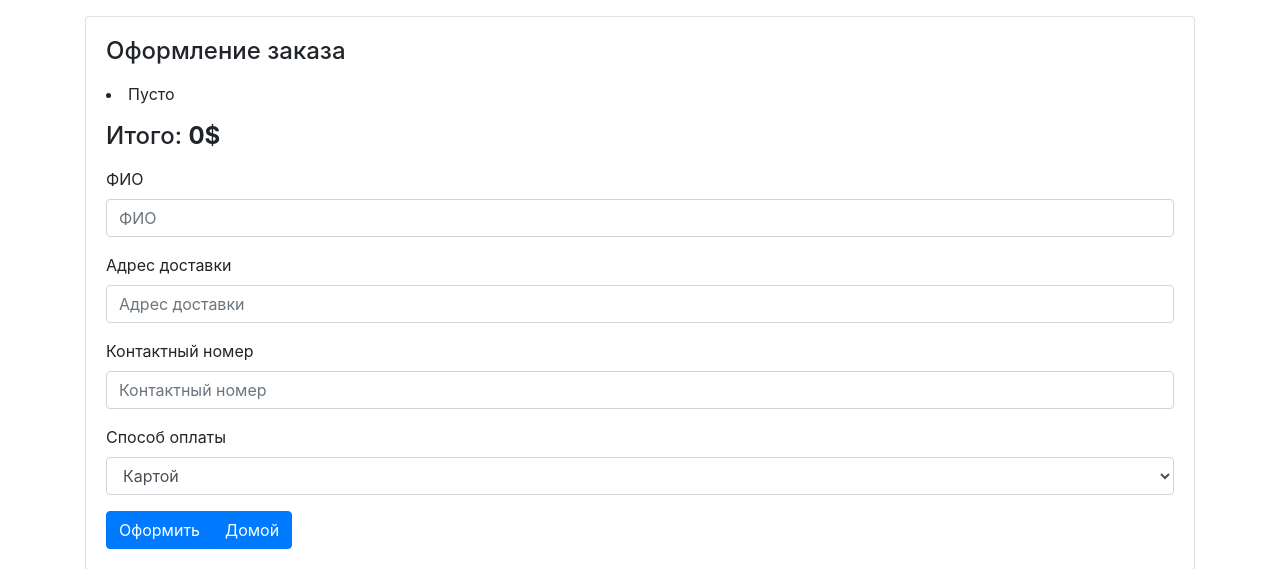
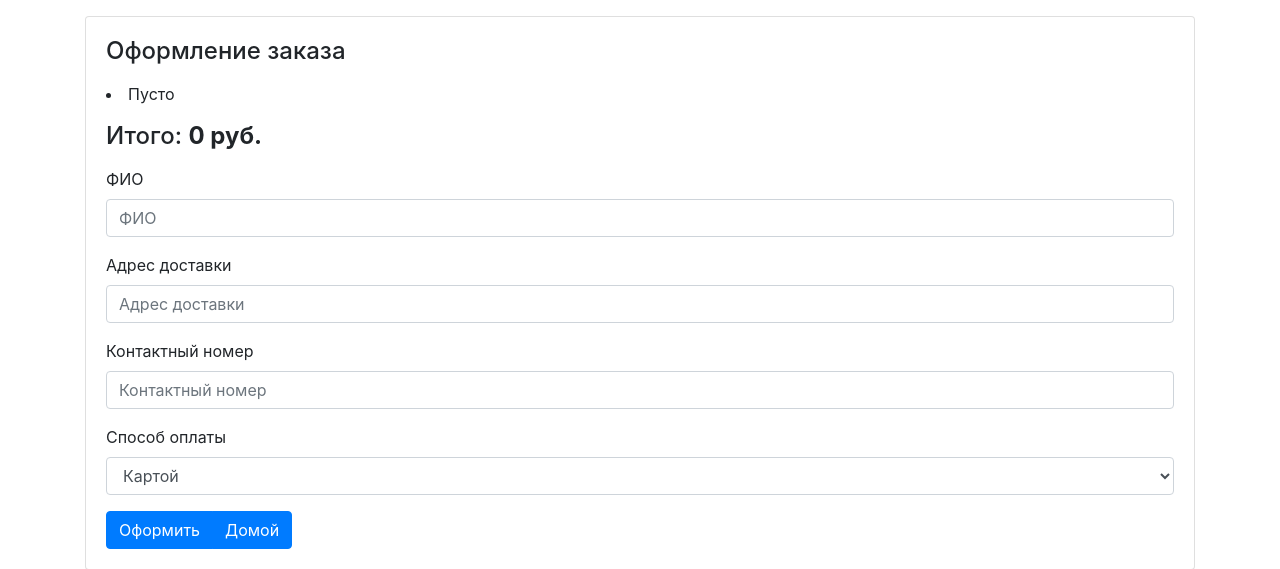
Before and after one commit to REDxEYE/Temp_repo, a Django app: page /shop/checkout/ in a window 1280 px wide. Shown: the part 56-625 px from the top of the page. Run offline with Django 3.2, Linux system fonts and the light colour scheme; the visitor is signed in with stand-in values (Sample User, id 1); data that the repository does not hold is empty; some libraries are stand-ins or nearby versions.

Commit message:
replaced $ with руб.

```diff
--- a/templates/online_shop/checkout.html
+++ b/templates/online_shop/checkout.html
@@ -13,7 +13,7 @@
                         {% for _ in item.quantity|range %}
                             <tr>
                                 <th class="col-8" style="max-width: 64em">{{ item.item.name }}</th>
-                                <th class="col-2" style="max-width: 6em"><b>{{ item.item.price }}$</b></th>
+                                <th class="col-2" style="max-width: 6em"><b>{{ item.item.price }} руб.</b></th>
                                 <th class="col-2">
                                     <a class="btn btn-primary" href="{% url "remove_item" item.id %}">
                                         <span aria-hidden="true">&times;</span>
@@ -27,7 +27,7 @@
                         </li>
                     {% endfor %}
                 </table>
-                <h4>Итого: <b>{{ total }}$</b></h4>
+                <h4>Итого: <b>{{ total }} руб.</b></h4>
                 </p>
                 <form action="#" method="post" id='checkout'>
                     {% csrf_token %}
--- a/templates/online_shop/item_view.html
+++ b/templates/online_shop/item_view.html
@@ -18,7 +18,7 @@
             <div class="col" style="width: 50%;min-width: 50%;">
                 <p class="flex-lg-wrap">{{ item.desc }}</p>
                 <div class="row">
-                        <h3 class="text-center" style="margin-right: 2em">Цена: {{ item.price }}$</h3>
+                        <h3 class="text-center" style="margin-right: 2em">Цена: {{ item.price }} руб.</h3>
                         <a href="{% url 'add_item' item_id=item.id.int %}" class="btn btn-primary">В корзину</a>
                 </div>
             </div>
--- a/templates/online_shop/listing.html
+++ b/templates/online_shop/listing.html
@@ -40,7 +40,7 @@
                                     </p>
                                     <div class="row">
                                         <div class="col d-inline"><h5 class="d-inline">Цена: </h5><h5
-                                                class="d-inline">{{ item.price }}$</h5></div>
+                                                class="d-inline">{{ item.price }} руб.</h5></div>
                                         <div class="col">
                                             <div class="btn-group" role="group" aria-label="Basic example">
                                                 <a href="{% url 'add_item' item_id=item.id.int %}"
```
